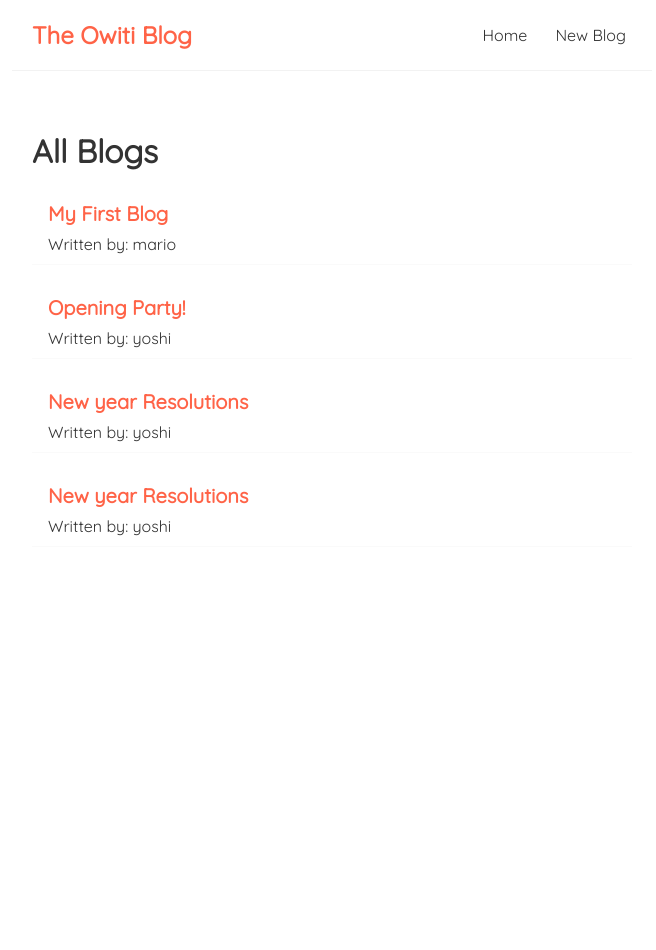
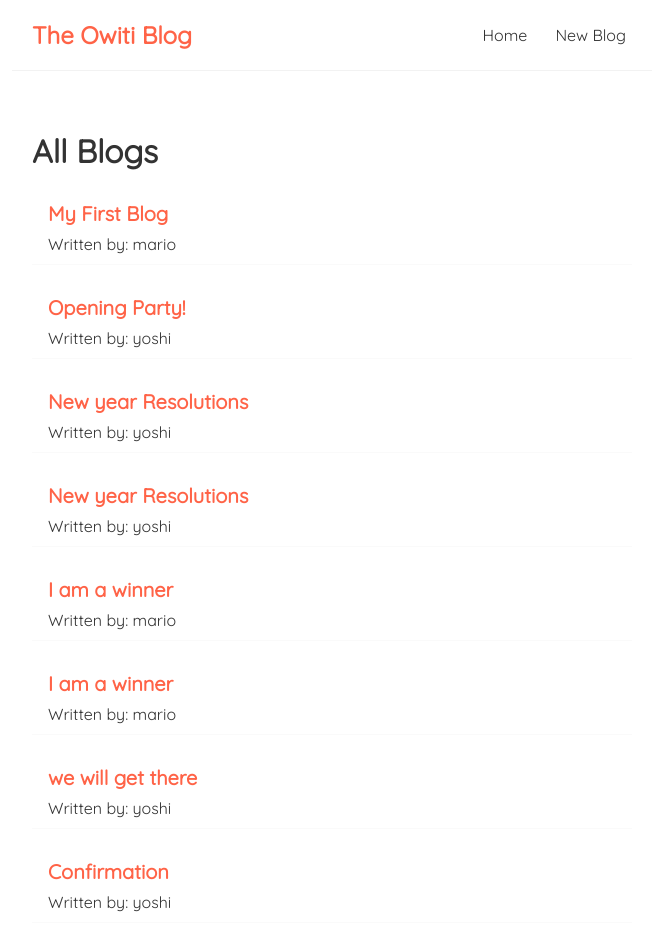
Before and after one commit to Viowiti/react-blog-app, a React (Create React App) app: page / in a window 1280 px wide. Shown: the top 950 px of the page, without its empty margins (308-964 px from the left). Before the commit the page ends 800 px from the top, so only its background shows below. Built offline with nearby package versions, Linux system fonts and the light colour scheme; data requests are answered from the project's data file.

Commit message:
redirects

```diff
--- a/data/db.json
+++ b/data/db.json
@@ -23,6 +23,30 @@
       "body": "Excel in absolutely everything",
       "author": "yoshi",
       "id": 4
+    },
+    {
+      "title": "I am a winner",
+      "body": "If only I believe",
+      "author": "mario",
+      "id": 5
+    },
+    {
+      "title": "I am a winner",
+      "body": "If only I believe",
+      "author": "mario",
+      "id": 6
+    },
+    {
+      "title": "we will get there",
+      "body": "lets do this",
+      "author": "yoshi",
+      "id": 7
+    },
+    {
+      "title": "Confirmation",
+      "body": "We achieved everything",
+      "author": "yoshi",
+      "id": 8
     }
   ]
 }
--- a/src/Create.js
+++ b/src/Create.js
@@ -1,4 +1,5 @@
 import { useState } from "react";
+import { useHistory } from "react-router-dom";
 
 const Create = () => {
 
@@ -6,6 +7,7 @@ const Create = () => {
     const [body, setBody] = useState('');
     const [author, setAuthor] = useState('mario');
     const [isPending, setIsPending] = useState(false);
+    const history = useHistory();
 
     const handleSubmit = (e) => {
         e.preventDefault();
@@ -22,6 +24,7 @@ const Create = () => {
         }).then(() => {
             console.log("blog added");
             setIsPending(false)
+            history.push('/')
     })
     }
 
```
